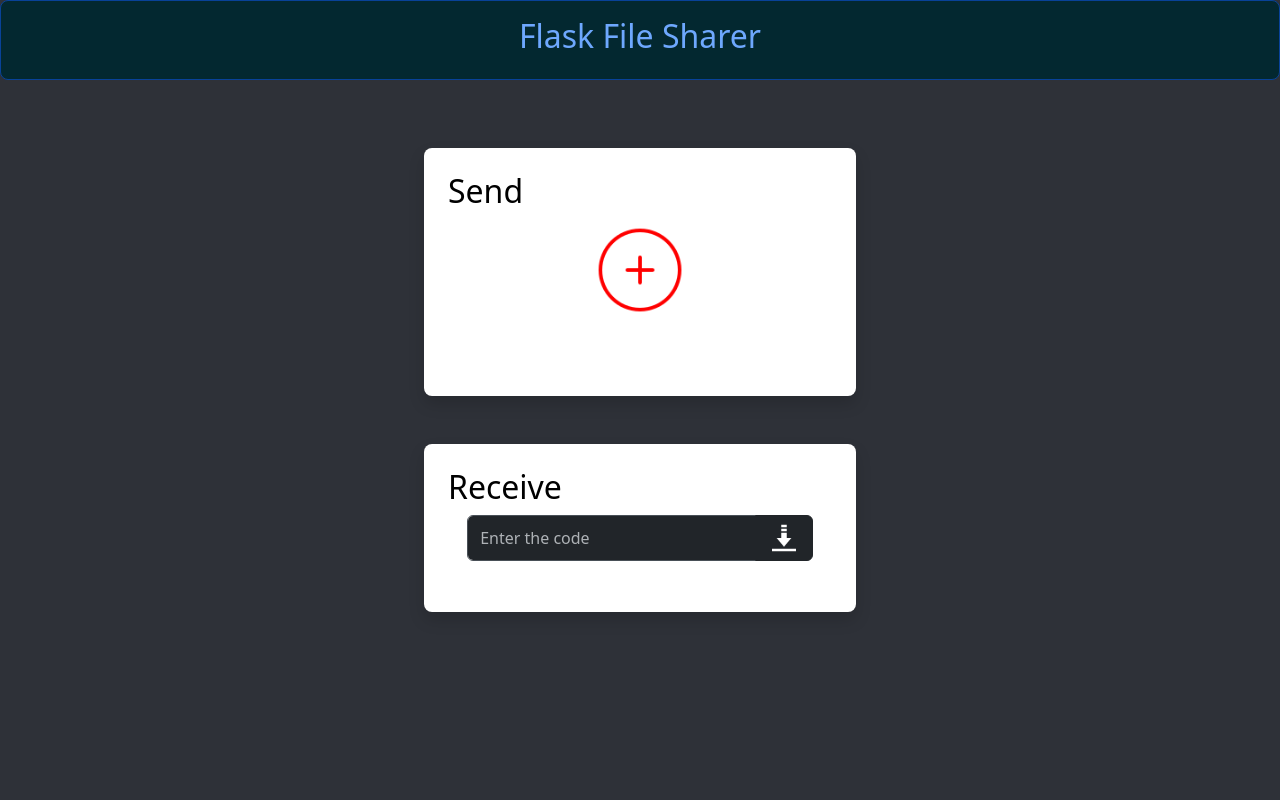
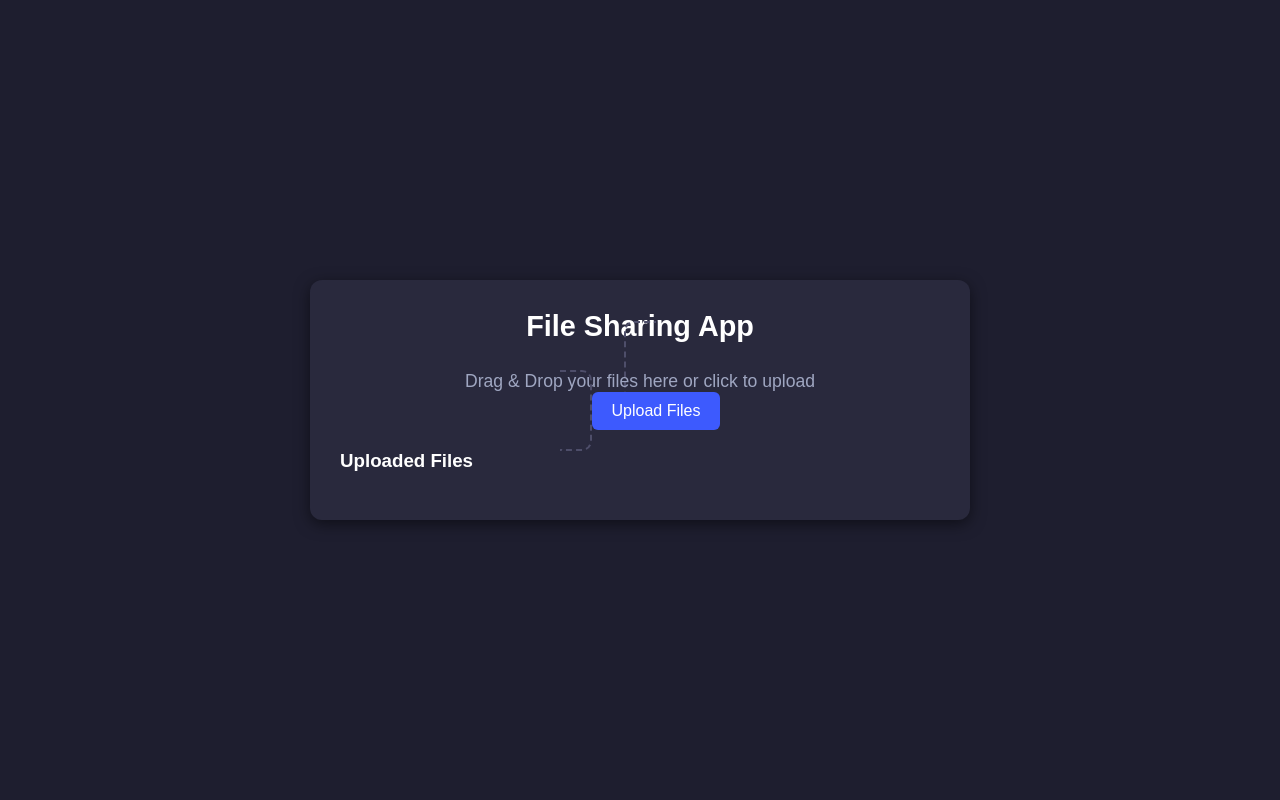
Before and after one commit to MJTech46/FLASK-FileSharer, a Flask app: page / in a window 1280 px wide. Run offline with Flask 3, Linux system fonts and the light colour scheme.

Commit message:
trying new look!

```diff
--- a/templates/index.html
+++ b/templates/index.html
@@ -1,62 +1,148 @@
 <!DOCTYPE html>
-<html lang="en" data-bs-theme="dark">
-
-<head>
+<html lang="en">
+  <head>
     <meta charset="UTF-8" />
     <meta name="viewport" content="width=device-width, initial-scale=1.0" />
-    <title>Home | File Sharer</title>
-    <!-- BS5.3 CDN -->
-    <link href="https://cdn.jsdelivr.net/npm/bootstrap@5.3.3/dist/css/bootstrap.min.css" rel="stylesheet"
-        integrity="sha384-QWTKZyjpPEjISv5WaRU9OFeRpok6YctnYmDr5pNlyT2bRjXh0JMhjY6hW+ALEwIH" crossorigin="anonymous" />
-</head>
+    <title>File Sharing App</title>
+    <style>
+      body {
+        margin: 0;
+        font-family: Arial, sans-serif;
+        background-color: #1e1e2f;
+        color: #ffffff;
+        display: flex;
+        justify-content: center;
+        align-items: center;
+        height: 100vh;
+      }
 
-<body style="background-color: #2e3138;">
-    <!-- nav bar -->
-    <nav
-        class="d-flex justify-content-center bg-info-subtle bg-white p-3 text-primary-emphasis bg-primary-subtle border border-primary-subtle rounded-3">
-        <h2 class="">Flask File Sharer</h2>
-    </nav>
+      .container {
+        text-align: center;
+        background: #29293d;
+        border-radius: 12px;
+        box-shadow: 0px 4px 15px rgba(0, 0, 0, 0.5);
+        padding: 30px;
+        width: 90%;
+        max-width: 600px;
+      }
 
-    <!-- main div -->
-    <div class="d-flex flex-column gap-5 justify-content-center align-items-center" style="min-height: calc(75vh)">
+      .header {
+        font-size: 1.8rem;
+        margin-bottom: 10px;
+        font-weight: bold;
+      }
 
-        <!-- send div -->
-        <div class="shadow rounded-3 p-4" style="background-color: white">
-            <div style="width: calc(30vw); height: calc(25vh)">
-                <h2 class="text-black">Send</h2>
-                <!-- button div -->
-                <div class="d-flex flex-column justify-content-center align-items-center">
-                    <button class="btn border-0">
-                        <img src="/static/images/add-icon.png" alt="add-icon" height="90px" width="90px" />
-                    </button>
-                </div>
-            </div>
-        </div>
+      .drag-area {
+        border: 2px dashed #4e4e6a;
+        border-radius: 10px;
+        padding: 30px;
+        margin: 20px 0;
+        cursor: pointer;
+        transition: background 0.3s;
+      }
 
-        <!-- receive div -->
-        <div class="bg-white shadow rounded-3 p-4">
-            <div style="width: calc(30vw); height: calc(15vh)">
-                <h2 class="text-black">Receive</h2>
-                <!-- button div -->
-                <div class="d-flex flex-column justify-content-center align-items-center">
-                    <!-- input field -->
-                    <div class="input-group mb-3" style="width: 90%;">
-                        <input type="text" class="form-control" placeholder="Enter the code" aria-label="Username" aria-describedby="basic-addon1">
-                        <span>
-                            <button class="btn btn-dark rounded-0 rounded-end-2">
-                                <img src="/static/images/download-icon.png" alt="download-icon" height="32px" width="32px">
-                            </button>
-                        </span>
-                    </div>
-                </div>
-            </div>
-        </div>
+      .drag-area:hover {
+        background: #383856;
+      }
+
+      .drag-area p {
+        margin: 0;
+        font-size: 1.1rem;
+        color: #9fa6c1;
+      }
+
+      .file-input {
+        display: none;
+      }
+
+      .upload-button {
+        background: #3d5afe;
+        color: white;
+        border: none;
+        padding: 10px 20px;
+        border-radius: 6px;
+        font-size: 1rem;
+        cursor: pointer;
+        transition: background 0.3s;
+      }
+
+      .upload-button:hover {
+        background: #2f4dda;
+      }
+
+      .uploaded-files {
+        margin-top: 20px;
+        text-align: left;
+      }
+
+      .uploaded-files ul {
+        list-style: none;
+        padding: 0;
+      }
+
+      .uploaded-files li {
+        margin: 10px 0;
+        background: #3b3b55;
+        padding: 10px;
+        border-radius: 6px;
+        display: flex;
+        justify-content: space-between;
+        align-items: center;
+      }
+
+      .uploaded-files li span {
+        color: #c2c8e3;
+      }
+    </style>
+  </head>
+  <body>
+    <div class="container">
+      <div class="header">File Sharing App</div>
+      <label for="file-input" class="drag-area">
+        <p>Drag & Drop your files here or click to upload</p>
+      </label>
+      <input id="file-input" type="file" multiple class="file-input" />
+      <button class="upload-button" onclick="uploadFiles()">
+        Upload Files
+      </button>
+
+      <div class="uploaded-files" id="uploaded-files">
+        <h3>Uploaded Files</h3>
+        <ul id="file-list"></ul>
+      </div>
     </div>
 
-    <!-- BS5.3 JS CDN -->
-    <script src="https://cdn.jsdelivr.net/npm/bootstrap@5.3.3/dist/js/bootstrap.bundle.min.js"
-        integrity="sha384-YvpcrYf0tY3lHB60NNkmXc5s9fDVZLESaAA55NDzOxhy9GkcIdslK1eN7N6jIeHz"
-        crossorigin="anonymous"></script>
-</body>
+    <script>
+      const fileInput = document.getElementById("file-input");
+      const fileList = document.getElementById("file-list");
 
+      fileInput.addEventListener("change", () => {
+        addFilesToList(fileInput.files);
+      });
+
+      document.querySelector(".drag-area").addEventListener("click", () => {
+        fileInput.click();
+      });
+
+      function addFilesToList(files) {
+        for (const file of files) {
+          const li = document.createElement("li");
+          li.innerHTML = `<span>${file.name}</span> <span>${(
+            file.size / 1024
+          ).toFixed(2)} KB</span>`;
+          fileList.appendChild(li);
+        }
+      }
+
+      function uploadFiles() {
+        if (!fileList.children.length) {
+          alert("No files selected for upload!");
+          return;
+        }
+
+        alert("Files uploaded successfully!");
+        fileList.innerHTML = "";
+      }
+    </script>
+  </body>
 </html>
```
